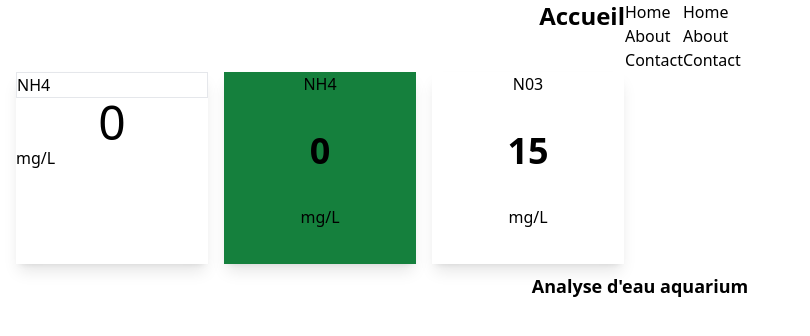
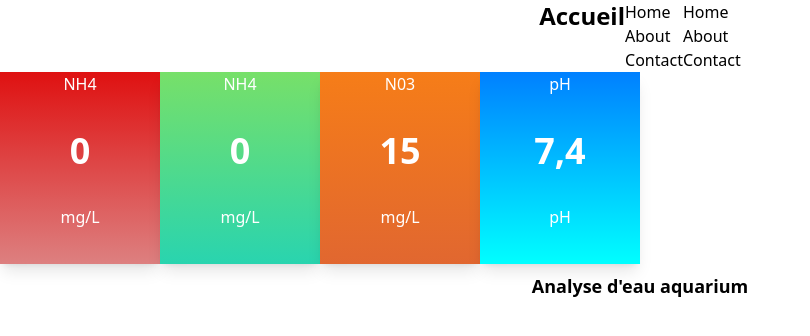
Before and after one commit to sidnou/Suivi_Analyse_Aquarium, a Django app: page / in a window 1280 px wide. Shown: the top 336 px of the page, without its empty margins (0-810 px from the left). Run offline with Django 5.2, Linux system fonts and the light colour scheme; some libraries are stand-ins or nearby versions.

Commit message:
Création de l'application Web Suivi Analyse Aquarium Création des tables Test de la base de donnée: OK design avec Tailwind_CSS Design Tableau Carte

```diff
--- /dev/null
+++ b/analyse_aquarium/static/css/style.css
@@ -0,0 +1,47 @@
+/* Couleur dégradé du fond */
+.bg-dg-green-180 {
+    background: -webkit-linear-gradient(
+            180deg, #77e069, #29d4af); /* Chrome 10-25, Safari 5.1-6 */
+    background: linear-gradient(
+            180deg, #77e069, #29d4af); /* W3C, IE 10+/ Edge, Firefox 16+, Chrome 26+, Opera 12+, Safari 7+ */
+    color: white;
+}
+
+.bg-dg-green-90 {
+    background: -webkit-linear-gradient(
+            90deg, #77e069, #29d4af); /* Chrome 10-25, Safari 5.1-6 */
+    background: linear-gradient(
+            90deg, #77e069, #29d4af); /* W3C, IE 10+/ Edge, Firefox 16+, Chrome 26+, Opera 12+, Safari 7+ */
+    color: white;
+}
+
+.bg-dg-red-180 {
+    background: -webkit-linear-gradient(
+            180deg, #df1111, #dd8080
+    );
+    background: linear-gradient(
+            180deg, #df1111, #dd8080
+    );
+    color: white;
+}
+
+.bg-dg-orange-180 {
+    background: -webkit-linear-gradient(
+            180deg, #f67d18, #e16730
+    );
+    background: linear-gradient(
+            180deg, #f67d18, #e16730
+    );
+    color: white;
+}
+
+
+.bg-dg-blue-180 {
+    background: -webkit-linear-gradient(
+            180deg, #0080ff, #00ffff
+    );
+    background: linear-gradient(
+            180deg, #0080ff, #00ffff
+    );
+    color: white;
+}
--- a/analyse_aquarium/templates/base.html
+++ b/analyse_aquarium/templates/base.html
@@ -1,10 +1,12 @@
-{% load django_browser_reload tailwind_tags %}
+{% load django_browser_reload tailwind_tags static %}
 
 <!DOCTYPE html>
 <html lang="fr">
 <head>
     <meta charset="UTF-8">
     <title>{{ Title }}</title>
+    <link rel="stylesheet" href="{% static "css/style.css" %}">
+
     {% tailwind_css %}
 </head>
 <body>
--- a/analyse_aquarium/templates/cards.html
+++ b/analyse_aquarium/templates/cards.html
@@ -1,20 +1,20 @@
 {# Cards #}
 <div class="flex justify-evenly  w-1/2 ">
 
-    <div class="card shadow-lg h-48 w-48">
-        <div class="card-header w-full border ">
+    <div class="card grid grid-rows shadow-lg h-48 w-48 text-center bg-dg-red-180">
+        <div class="card-header w-full">
             <div class="card-title justify-center">
-                <p class="">NH4</p>
+                <p>NH4</p>
             </div>
         </div>
-        <div class="card-body text-center text-5xl">
+        <div class="card-body text-4xl font-bold">
             <p>0</p>
         </div>
         <div class="card-footer">
             <p>mg/L</p>
         </div>
     </div>
-    <div class="card grid grid-rows shadow-lg h-48 w-48 text-center bg-green-700">
+    <div class="card grid grid-rows shadow-lg h-48 w-48 text-center bg-dg-green-180">
         <div class="card-header w-full ">
             <div class="card-title justify-center">
                 <p>NH4</p>
@@ -27,7 +27,7 @@
             <p>mg/L</p>
         </div>
     </div>
-    <div class="card grid grid-rows shadow-lg h-48 w-48 text-center">
+    <div class="card grid grid-rows shadow-lg h-48 w-48 text-center bg-dg-orange-180">
         <div class="card-title">
             <p>N03</p>
         </div>
@@ -39,6 +39,18 @@
             <p>mg/L</p>
         </div>
 
+    </div><div class="card grid grid-rows shadow-lg h-48 w-48 text-center bg-dg-blue-180">
+        <div class="card-title">
+            <p>pH</p>
+        </div>
+
+        <div class="card-body text-4xl font-bold">
+            <p>7,4</p>
+        </div>
+        <div class="card-footer">
+            <p>pH</p>
+        </div>
+
     </div>
 
 
```
